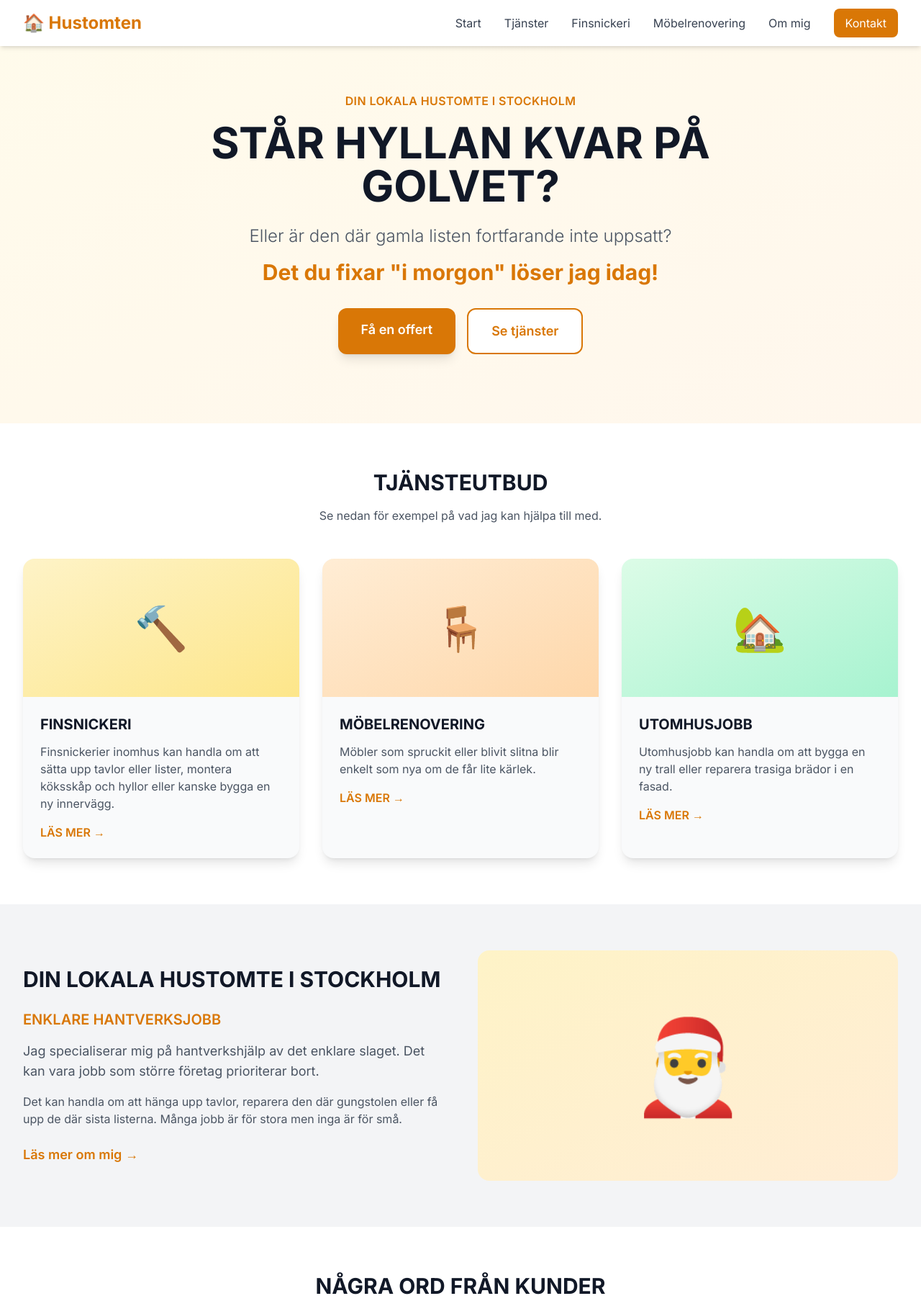
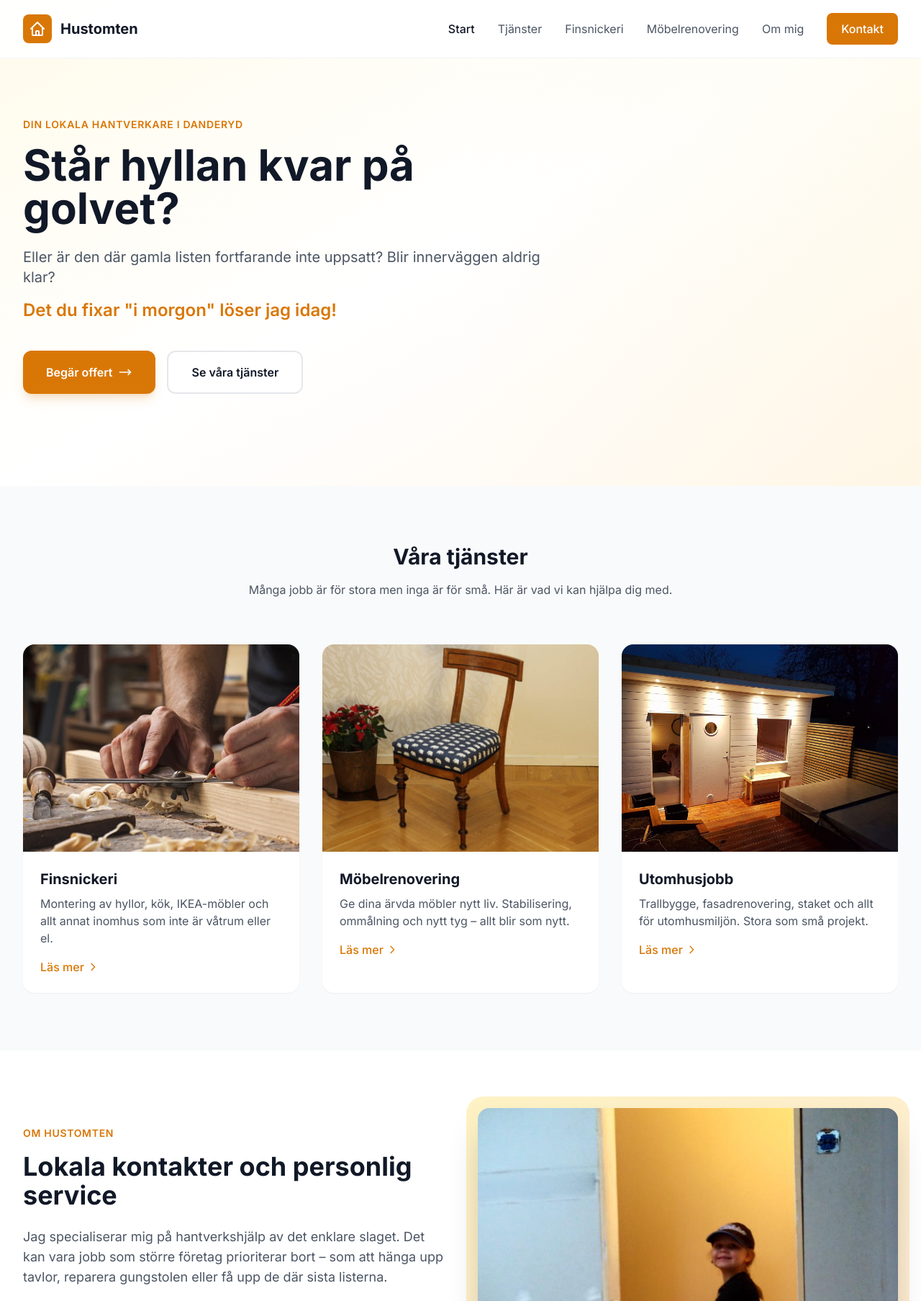
Before and after one commit to n3ovision/hustomten-danderyd, a plain HTML site: page modern-tailwind/index.html in a window 1280 px wide. Shown: the top 1807 px of the page at 72% size. Drawn offline with nearby package versions, Linux system fonts and the light colour scheme.

Commit message:
Professional redesign with real images

```diff
--- a/modern-tailwind/index.html
+++ b/modern-tailwind/index.html
@@ -3,182 +3,208 @@
 <head>
     <meta charset="UTF-8">
     <meta name="viewport" content="width=device-width, initial-scale=1.0">
-    <title>Hustomten Danderyd | Hantverkshelp</title>
+    <title>Hustomten Danderyd | Hantverkare för småjobb</title>
     <script src="https://cdn.tailwindcss.com"></script>
-    <link href="https://fonts.googleapis.com/css2?family=Inter:wght@300;400;600;700&display=swap" rel="stylesheet">
+    <link href="https://fonts.googleapis.com/css2?family=Inter:wght@300;400;500;600;700&display=swap" rel="stylesheet">
     <style>body { font-family: 'Inter', sans-serif; }</style>
 </head>
-<body class="bg-gray-50">
+<body class="bg-white text-gray-900">
     <!-- Navigation -->
-    <nav class="bg-white shadow-md fixed w-full z-50">
-        <div class="max-w-7xl mx-auto px-4 sm:px-6 lg:px-8">
-            <div class="flex justify-between h-16">
-                <div class="flex items-center">
-                    <a href="index.html" class="text-2xl font-bold text-amber-600">🏠 Hustomten</a>
-                </div>
-                <div class="hidden md:flex items-center space-x-8">
-                    <a href="index.html" class="text-gray-700 hover:text-amber-600 font-medium">Start</a>
-                    <a href="tjanster.html" class="text-gray-700 hover:text-amber-600 font-medium">Tjänster</a>
-                    <a href="finsnickeri.html" class="text-gray-700 hover:text-amber-600 font-medium">Finsnickeri</a>
-                    <a href="mobelrenovering.html" class="text-gray-700 hover:text-amber-600 font-medium">Möbelrenovering</a>
-                    <a href="om-mig.html" class="text-gray-700 hover:text-amber-600 font-medium">Om mig</a>
-                    <a href="kontakt.html" class="bg-amber-600 text-white px-4 py-2 rounded-lg hover:bg-amber-700 transition">Kontakt</a>
+    <nav class="fixed w-full bg-white/95 backdrop-blur-sm border-b border-gray-100 z-50">
+        <div class="max-w-7xl mx-auto px-6 lg:px-8">
+            <div class="flex justify-between items-center h-20">
+                <a href="index.html" class="flex items-center gap-3">
+                    <div class="w-10 h-10 bg-amber-600 rounded-lg flex items-center justify-center">
+                        <svg class="w-6 h-6 text-white" fill="none" stroke="currentColor" viewBox="0 0 24 24"><path stroke-linecap="round" stroke-linejoin="round" stroke-width="2" d="M3 12l2-2m0 0l7-7 7 7M5 10v10a1 1 0 001 1h3m10-11l2 2m-2-2v10a1 1 0 01-1 1h-3m-6 0a1 1 0 001-1v-4a1 1 0 011-1h2a1 1 0 011 1v4a1 1 0 001 1m-6 0h6"/></svg>
+                    </div>
+                    <span class="text-xl font-bold text-gray-900">Hustomten</span>
+                </a>
+                <div class="hidden md:flex items-center gap-8">
+                    <a href="index.html" class="text-gray-900 font-medium">Start</a>
+                    <a href="tjanster.html" class="text-gray-600 hover:text-gray-900 transition">Tjänster</a>
+                    <a href="finsnickeri.html" class="text-gray-600 hover:text-gray-900 transition">Finsnickeri</a>
+                    <a href="mobelrenovering.html" class="text-gray-600 hover:text-gray-900 transition">Möbelrenovering</a>
+                    <a href="om-mig.html" class="text-gray-600 hover:text-gray-900 transition">Om mig</a>
+                    <a href="kontakt.html" class="bg-amber-600 text-white px-5 py-2.5 rounded-lg font-medium hover:bg-amber-700 transition">Kontakt</a>
                 </div>
             </div>
         </div>
     </nav>
 
     <!-- Hero Section -->
-    <section class="pt-24 pb-16 md:pt-32 md:pb-24 bg-gradient-to-br from-amber-50 to-orange-50">
-        <div class="max-w-7xl mx-auto px-4 sm:px-6 lg:px-8">
-            <div class="text-center max-w-3xl mx-auto">
-                <p class="text-amber-600 font-semibold mb-4 tracking-wide">DIN LOKALA HUSTOMTE I STOCKHOLM</p>
-                <h1 class="text-4xl md:text-6xl font-bold text-gray-900 mb-6 leading-tight">
-                    STÅR HYLLAN KVAR PÅ GOLVET?
+    <section class="relative pt-32 pb-20 lg:pt-40 lg:pb-32 overflow-hidden">
+        <div class="absolute inset-0 bg-gradient-to-br from-amber-50 via-white to-orange-50"></div>
+        <div class="absolute top-0 right-0 w-1/2 h-full bg-gradient-to-l from-amber-100/20 to-transparent"></div>
+
+        <div class="relative max-w-7xl mx-auto px-6 lg:px-8">
+            <div class="max-w-3xl">
+                <span class="inline-block text-amber-600 font-semibold text-sm tracking-wider uppercase mb-4">Din lokala hantverkare i Danderyd</span>
+                <h1 class="text-5xl lg:text-6xl font-bold text-gray-900 leading-tight mb-6">
+                    Står hyllan kvar på golvet?
                 </h1>
-                <p class="text-xl md:text-2xl text-gray-600 mb-4 font-light">
-                    Eller är den där gamla listen fortfarande inte uppsatt?
+                <p class="text-xl text-gray-600 mb-4">
+                    Eller är den där gamla listen fortfarande inte uppsatt? Blir innerväggen aldrig klar?
                 </p>
-                <h2 class="text-2xl md:text-3xl font-bold text-amber-600 mb-8">
+                <p class="text-2xl font-semibold text-amber-600 mb-10">
                     Det du fixar "i morgon" löser jag idag!
-                </h2>
-                <div class="flex flex-col sm:flex-row gap-4 justify-center">
-                    <a href="kontakt.html" class="bg-amber-600 text-white px-8 py-4 rounded-xl text-lg font-semibold hover:bg-amber-700 transition shadow-lg">
-                        Få en offert
+                </p>
+                <div class="flex flex-col sm:flex-row gap-4">
+                    <a href="kontakt.html" class="inline-flex items-center justify-center bg-amber-600 text-white px-8 py-4 rounded-xl font-semibold hover:bg-amber-700 transition shadow-lg shadow-amber-600/20">
+                        Begär offert
+                        <svg class="w-5 h-5 ml-2" fill="none" stroke="currentColor" viewBox="0 0 24 24"><path stroke-linecap="round" stroke-linejoin="round" stroke-width="2" d="M17 8l4 4m0 0l-4 4m4-4H3"/></svg>
                     </a>
-                    <a href="tjanster.html" class="bg-white text-amber-600 border-2 border-amber-600 px-8 py-4 rounded-xl text-lg font-semibold hover:bg-amber-50 transition">
-                        Se tjänster
+                    <a href="tjanster.html" class="inline-flex items-center justify-center bg-white text-gray-900 border-2 border-gray-200 px-8 py-4 rounded-xl font-semibold hover:border-gray-300 transition">
+                        Se våra tjänster
                     </a>
                 </div>
             </div>
         </div>
     </section>
 
-    <!-- Services Preview -->
-    <section class="py-16 bg-white">
-        <div class="max-w-7xl mx-auto px-4 sm:px-6 lg:px-8">
-            <div class="text-center mb-12">
-                <h2 class="text-3xl font-bold text-gray-900 mb-4">TJÄNSTEUTBUD</h2>
-                <p class="text-gray-600">Se nedan för exempel på vad jag kan hjälpa till med.</p>
+    <!-- Services Grid -->
+    <section class="py-20 bg-gray-50">
+        <div class="max-w-7xl mx-auto px-6 lg:px-8">
+            <div class="text-center max-w-2xl mx-auto mb-16">
+                <h2 class="text-3xl font-bold text-gray-900 mb-4">Våra tjänster</h2>
+                <p class="text-gray-600">Många jobb är för stora men inga är för små. Här är vad vi kan hjälpa dig med.</p>
             </div>
 
             <div class="grid md:grid-cols-3 gap-8">
                 <!-- Finsnickeri -->
-                <div class="group bg-gray-50 rounded-2xl overflow-hidden shadow-lg hover:shadow-xl transition">
-                    <div class="h-48 bg-gradient-to-br from-amber-100 to-amber-200 flex items-center justify-center">
-                        <span class="text-6xl">🔨</span>
+                <a href="finsnickeri.html" class="group bg-white rounded-2xl overflow-hidden shadow-sm hover:shadow-xl transition">
+                    <div class="aspect-[4/3] overflow-hidden">
+                        <img src="images/carpenter.jpg" alt="Finsnickeri" class="w-full h-full object-cover group-hover:scale-105 transition duration-500">
                     </div>
                     <div class="p-6">
-                        <h3 class="text-xl font-bold text-gray-900 mb-3">FINSNICKERI</h3>
-                        <p class="text-gray-600 mb-4">Finsnickerier inomhus kan handla om att sätta upp tavlor eller lister, montera köksskåp och hyllor eller kanske bygga en ny innervägg.</p>
-                        <a href="finsnickeri.html" class="text-amber-600 font-semibold hover:text-amber-700">LÄS MER →</a>
+                        <h3 class="text-xl font-bold text-gray-900 mb-2">Finsnickeri</h3>
+                        <p class="text-gray-600 mb-4">Montering av hyllor, kök, IKEA-möbler och allt annat inomhus som inte är våtrum eller el.</p>
+                        <span class="text-amber-600 font-medium flex items-center">Läs mer <svg class="w-4 h-4 ml-1 group-hover:translate-x-1 transition" fill="none" stroke="currentColor" viewBox="0 0 24 24"><path stroke-linecap="round" stroke-linejoin="round" stroke-width="2" d="M9 5l7 7-7 7"/></svg></span>
                     </div>
-                </div>
+                </a>
 
                 <!-- Möbelrenovering -->
-                <div class="group bg-gray-50 rounded-2xl overflow-hidden shadow-lg hover:shadow-xl transition">
-                    <div class="h-48 bg-gradient-to-br from-orange-100 to-orange-200 flex items-center justify-center">
-                        <span class="text-6xl">🪑</span>
+                <a href="mobelrenovering.html" class="group bg-white rounded-2xl overflow-hidden shadow-sm hover:shadow-xl transition">
+                    <div class="aspect-[4/3] overflow-hidden">
+                        <img src="images/furniture-repair.jpg" alt="Möbelrenovering" class="w-full h-full object-cover group-hover:scale-105 transition duration-500">
                     </div>
                     <div class="p-6">
-                        <h3 class="text-xl font-bold text-gray-900 mb-3">MÖBELRENOVERING</h3>
-                        <p class="text-gray-600 mb-4">Möbler som spruckit eller blivit slitna blir enkelt som nya om de får lite kärlek.</p>
-                        <a href="mobelrenovering.html" class="text-amber-600 font-semibold hover:text-amber-700">LÄS MER →</a>
+                        <h3 class="text-xl font-bold text-gray-900 mb-2">Möbelrenovering</h3>
+                        <p class="text-gray-600 mb-4">Ge dina ärvda möbler nytt liv. Stabilisering, ommålning och nytt tyg – allt blir som nytt.</p>
+                        <span class="text-amber-600 font-medium flex items-center">Läs mer <svg class="w-4 h-4 ml-1 group-hover:translate-x-1 transition" fill="none" stroke="currentColor" viewBox="0 0 24 24"><path stroke-linecap="round" stroke-linejoin="round" stroke-width="2" d="M9 5l7 7-7 7"/></svg></span>
                     </div>
-                </div>
+                </a>
 
                 <!-- Utomhusjobb -->
-                <div class="group bg-gray-50 rounded-2xl overflow-hidden shadow-lg hover:shadow-xl transition">
-                    <div class="h-48 bg-gradient-to-br from-green-100 to-emerald-200 flex items-center justify-center">
-                        <span class="text-6xl">🏡</span>
+                <a href="utomhusjobb.html" class="group bg-white rounded-2xl overflow-hidden shadow-sm hover:shadow-xl transition">
+                    <div class="aspect-[4/3] overflow-hidden">
+                        <img src="images/outdoor-deck.jpg" alt="Utomhusjobb" class="w-full h-full object-cover group-hover:scale-105 transition duration-500">
                     </div>
                     <div class="p-6">
-                        <h3 class="text-xl font-bold text-gray-900 mb-3">UTOMHUSJOBB</h3>
-                        <p class="text-gray-600 mb-4">Utomhusjobb kan handla om att bygga en ny trall eller reparera trasiga brädor i en fasad.</p>
-                        <a href="utomhusjobb.html" class="text-amber-600 font-semibold hover:text-amber-700">LÄS MER →</a>
+                        <h3 class="text-xl font-bold text-gray-900 mb-2">Utomhusjobb</h3>
+                        <p class="text-gray-600 mb-4">Trallbygge, fasadrenovering, staket och allt för utomhusmiljön. Stora som små projekt.</p>
+                        <span class="text-amber-600 font-medium flex items-center">Läs mer <svg class="w-4 h-4 ml-1 group-hover:translate-x-1 transition" fill="none" stroke="currentColor" viewBox="0 0 24 24"><path stroke-linecap="round" stroke-linejoin="round" stroke-width="2" d="M9 5l7 7-7 7"/></svg></span>
                     </div>
-                </div>
+                </a>
             </div>
         </div>
     </section>
 
     <!-- About Section -->
-    <section class="py-16 bg-gray-100">
-        <div class="max-w-7xl mx-auto px-4 sm:px-6 lg:px-8">
-            <div class="grid md:grid-cols-2 gap-12 items-center">
+    <section class="py-20">
+        <div class="max-w-7xl mx-auto px-6 lg:px-8">
+            <div class="grid lg:grid-cols-2 gap-12 items-center">
                 <div>
-                    <h2 class="text-3xl font-bold text-gray-900 mb-6">DIN LOKALA HUSTOMTE I STOCKHOLM</h2>
-                    <h3 class="text-xl text-amber-600 font-semibold mb-4">ENKLARE HANTVERKSJOBB</h3>
-                    <p class="text-gray-600 mb-4 text-lg">
-                        Jag specialiserar mig på hantverkshjälp av det enklare slaget. Det kan vara jobb som större företag prioriterar bort.
+                    <span class="text-amber-600 font-semibold text-sm tracking-wider uppercase mb-4 block">Om Hustomten</span>
+                    <h2 class="text-3xl lg:text-4xl font-bold text-gray-900 mb-6">Lokala kontakter och personlig service</h2>
+                    <p class="text-gray-600 text-lg mb-6">
+                        Jag specialiserar mig på hantverkshjälp av det enklare slaget. Det kan vara jobb som större företag prioriterar bort – som att hänga upp tavlor, reparera gungstolen eller få upp de där sista listerna.
                     </p>
-                    <p class="text-gray-600 mb-6">
-                        Det kan handla om att hänga upp tavlor, reparera den där gungstolen eller få upp de där sista listerna. Många jobb är för stora men inga är för små.
+                    <p class="text-gray-600 text-lg mb-8">
+                        Tryggheten av lokala kontakter är viktigt. Därför bor jag i Danderyd där jag jobbar. Behöver du hjälp med kort varsel? Det går enkelt att planera in ett par timmars jobb.
                     </p>
-                    <a href="om-mig.html" class="text-amber-600 font-semibold hover:text-amber-700 text-lg">Läs mer om mig →</a>
+                    <a href="om-mig.html" class="text-amber-600 font-semibold hover:text-amber-700 transition">Lär känna mig bättre →</a>
                 </div>
-                <div class="bg-gradient-to-br from-amber-100 to-orange-100 rounded-2xl h-80 flex items-center justify-center">
-                    <span class="text-9xl">🎅</span>
+                <div class="relative">
+                    <div class="absolute -inset-4 bg-gradient-to-br from-amber-200 to-orange-200 rounded-3xl opacity-50"></div>
+                    <img src="images/interior-work.jpg" alt="Hantverkare i arbete" class="relative rounded-2xl shadow-2xl w-full aspect-[4/3] object-cover">
                 </div>
             </div>
         </div>
     </section>
 
     <!-- Testimonials -->
-    <section class="py-16 bg-white">
-        <div class="max-w-7xl mx-auto px-4 sm:px-6 lg:px-8">
-            <h2 class="text-3xl font-bold text-center text-gray-900 mb-12">NÅGRA ORD FRÅN KUNDER</h2>
-
+    <section class="py-20 bg-gray-900 text-white">
+        <div class="max-w-7xl mx-auto px-6 lg:px-8">
+            <h2 class="text-3xl font-bold text-center mb-16">Vad kunderna säger</h2>
             <div class="grid md:grid-cols-2 gap-8 max-w-4xl mx-auto">
-                <div class="bg-gray-50 p-8 rounded-2xl">
-                    <p class="text-2xl text-amber-600 mb-4">"</p>
-                    <p class="text-gray-700 text-lg mb-4 italic">"Äntligen kom hyllan upp" Så himla skönt att slippa onda ögat ifrån hyllan där på golvet..och tjatet ifrån min man.</p>
-                    <p class="text-amber-600 font-semibold">— Malin / Enebyberg</p>
-                </div>
-
-                <div class="bg-gray-50 p-8 rounded-2xl">
-                    <p class="text-2xl text-amber-600 mb-4">"</p>
-                    <p class="text-gray-700 text-lg mb-4 italic">"Fantastisk service" Mycket tacksam för att du fixade min sängram, trots fredagskväll. Äntligen slipper jag sova på golvet.</p>
-                    <p class="text-amber-600 font-semibold">— Fatima / Mörby</p>
-                </div>
+                <blockquote class="bg-gray-800 rounded-2xl p-8">
+                    <svg class="w-10 h-10 text-amber-500 mb-4" fill="currentColor" viewBox="0 0 24 24"><path d="M14.017 21v-7.391c0-5.704 3.731-9.57 8.983-10.609l.995 2.151c-2.432.917-3.995 3.638-3.995 5.849h4v10h-9.983zm-14.017 0v-7.391c0-5.704 3.748-9.57 9-10.609l.996 2.151c-2.433.917-3.996 3.638-3.996 5.849h3.983v10h-9.983z"/></svg>
+                    <p class="text-lg text-gray-300 mb-6">"Äntligen kom hyllan upp! Så himla skönt att slippa onda ögat ifrån hyllan där på golvet... och tjatet ifrån min man."</p>
+                    <footer class="text-amber-500 font-semibold">— Malin, Enebyberg</footer>
+                </blockquote>
+                <blockquote class="bg-gray-800 rounded-2xl p-8">
+                    <svg class="w-10 h-10 text-amber-500 mb-4" fill="currentColor" viewBox="0 0 24 24"><path d="M14.017 21v-7.391c0-5.704 3.731-9.57 8.983-10.609l.995 2.151c-2.432.917-3.995 3.638-3.995 5.849h4v10h-9.983zm-14.017 0v-7.391c0-5.704 3.748-9.57 9-10.609l.996 2.151c-2.433.917-3.996 3.638-3.996 5.849h3.983v10h-9.983z"/></svg>
+                    <p class="text-lg text-gray-300 mb-6">"Fantastisk service! Mycket tacksam för att du fixade min sängram, trots fredagskväll. Äntligen slipper jag sova på golvet."</p>
+                    <footer class="text-amber-500 font-semibold">— Fatima, Mörby</footer>
+                </blockquote>
             </div>
         </div>
     </section>
 
     <!-- CTA Section -->
-    <section class="py-16 bg-amber-600 text-white">
-        <div class="max-w-4xl mx-auto px-4 sm:px-6 lg:px-8 text-center">
-            <h2 class="text-3xl font-bold mb-6">Behöver du hjälp?</h2>
-            <p class="text-xl mb-8 text-amber-100">Inget jobb är för litet. Ring eller mejla så diskuterar vi ditt projekt!</p>
-            <a href="kontakt.html" class="bg-white text-amber-600 px-8 py-4 rounded-xl text-lg font-bold hover:bg-gray-100 transition shadow-lg">
-                Kontakta mig idag
-            </a>
+    <section class="py-20 bg-amber-600">
+        <div class="max-w-4xl mx-auto px-6 lg:px-8 text-center">
+            <h2 class="text-3xl font-bold text-white mb-4">Redo att komma igång?</h2>
+            <p class="text-xl text-amber-100 mb-8">Inget jobb är för litet. Ring eller mejla så diskuterar vi ditt projekt.</p>
+            <div class="flex flex-col sm:flex-row gap-4 justify-center">
+                <a href="tel:0706460659" class="inline-flex items-center justify-center bg-white text-amber-600 px-8 py-4 rounded-xl font-bold hover:bg-gray-100 transition">
+                    <svg class="w-5 h-5 mr-2" fill="none" stroke="currentColor" viewBox="0 0 24 24"><path stroke-linecap="round" stroke-linejoin="round" stroke-width="2" d="M3 5a2 2 0 012-2h3.28a1 1 0 01.948.684l1.498 4.493a1 1 0 01-.502 1.21l-2.257 1.13a11.042 11.042 0 005.516 5.516l1.13-2.257a1 1 0 011.21-.502l4.493 1.498a1 1 0 01.684.949V19a2 2 0 01-2 2h-1C9.716 21 3 14.284 3 6V5z"/></svg>
+                    070 646 06 59
+                </a>
+                <a href="kontakt.html" class="inline-flex items-center justify-center bg-amber-700 text-white px-8 py-4 rounded-xl font-bold hover:bg-amber-800 transition">
+                    Kontakta mig
+                </a>
+            </div>
         </div>
     </section>
 
     <!-- Footer -->
-    <footer class="bg-gray-900 text-gray-300 py-12">
-        <div class="max-w-7xl mx-auto px-4 sm:px-6 lg:px-8">
-            <div class="grid md:grid-cols-3 gap-8">
+    <footer class="bg-gray-950 text-gray-400 py-12 border-t border-gray-800">
+        <div class="max-w-7xl mx-auto px-6 lg:px-8">
+            <div class="grid md:grid-cols-4 gap-8">
                 <div>
-                    <h3 class="text-white text-xl font-bold mb-4">🏠 Hustomten</h3>
-                    <p class="text-gray-400">Din lokala hantverkare i Danderyd. Småjobb, stort engagemang!</p>
+                    <div class="flex items-center gap-3 mb-4">
+                        <div class="w-8 h-8 bg-amber-600 rounded-lg flex items-center justify-center">
+                            <svg class="w-5 h-5 text-white" fill="none" stroke="currentColor" viewBox="0 0 24 24"><path stroke-linecap="round" stroke-linejoin="round" stroke-width="2" d="M3 12l2-2m0 0l7-7 7 7M5 10v10a1 1 0 001 1h3m10-11l2 2m-2-2v10a1 1 0 01-1 1h-3m-6 0a1 1 0 001-1v-4a1 1 0 011-1h2a1 1 0 011 1v4a1 1 0 001 1m-6 0h6"/></svg>
+                        </div>
+                        <span class="text-lg font-bold text-white">Hustomten</span>
+                    </div>
+                    <p class="text-sm">Din lokala hantverkare i Danderyd för alla småjobb som aldrig blir gjorda.</p>
                 </div>
                 <div>
-                    <h4 class="text-white font-semibold mb-4">Länkar</h4>
-                    <ul class="space-y-2">
-                        <li><a href="index.html" class="hover:text-white transition">Start</a></li>
-                        <li><a href="tjanster.html" class="hover:text-white transition">Tjänster</a></li>
+                    <h4 class="text-white font-semibold mb-4">Tjänster</h4>
+                    <ul class="space-y-2 text-sm">
+                        <li><a href="finsnickeri.html" class="hover:text-white transition">Finsnickeri</a></li>
+                        <li><a href="mobelrenovering.html" class="hover:text-white transition">Möbelrenovering</a></li>
+                        <li><a href="utomhusjobb.html" class="hover:text-white transition">Utomhusjobb</a></li>
+                    </ul>
+                </div>
+                <div>
+                    <h4 class="text-white font-semibold mb-4">Företaget</h4>
+                    <ul class="space-y-2 text-sm">
+                        <li><a href="om-mig.html" class="hover:text-white transition">Om mig</a></li>
                         <li><a href="kontakt.html" class="hover:text-white transition">Kontakt</a></li>
                     </ul>
                 </div>
                 <div>
                     <h4 class="text-white font-semibold mb-4">Kontakt</h4>
-                    <p class="text-amber-500 mb-2">📞 070 646 06 59</p>
-                    <p class="text-gray-400">📍 Ridvägen 33, 182 39 Danderyd</p>
+                    <ul class="space-y-2 text-sm">
+                        <li class="flex items-center gap-2"><svg class="w-4 h-4 text-amber-500" fill="none" stroke="currentColor" viewBox="0 0 24 24"><path stroke-linecap="round" stroke-linejoin="round" stroke-width="2" d="M3 5a2 2 0 012-2h3.28a1 1 0 01.948.684l1.498 4.493a1 1 0 01-.502 1.21l-2.257 1.13a11.042 11.042 0 005.516 5.516l1.13-2.257a1 1 0 011.21-.502l4.493 1.498a1 1 0 01.684.949V19a2 2 0 01-2 2h-1C9.716 21 3 14.284 3 6V5z"/></svg> 070 646 06 59</li>
+                        <li class="flex items-center gap-2"><svg class="w-4 h-4 text-amber-500" fill="none" stroke="currentColor" viewBox="0 0 24 24"><path stroke-linecap="round" stroke-linejoin="round" stroke-width="2" d="M17.657 16.657L13.414 20.9a1.998 1.998 0 01-2.827 0l-4.244-4.243a8 8 0 1111.314 0z"/><path stroke-linecap="round" stroke-linejoin="round" stroke-width="2" d="M15 11a3 3 0 11-6 0 3 3 0 016 0z"/></svg> Ridvägen 33, Danderyd</li>
+                    </ul>
                 </div>
             </div>
-            <div class="border-t border-gray-800 mt-8 pt-8 text-center text-gray-500">
+            <div class="border-t border-gray-800 mt-12 pt-8 text-sm text-center">
                 <p>&copy; 2024 Hustomten Danderyd. Alla rättigheter.</p>
             </div>
         </div>
```
Also changed, not shown: modern-tailwind/images/carpenter.jpg (added), modern-tailwind/images/furniture-after.jpg (added), modern-tailwind/images/furniture-repair.jpg (added), modern-tailwind/images/interior-work.jpg (added), modern-tailwind/images/outdoor-deck.jpg (added), modern-tailwind/images/outdoor-fence.jpg (added), 1 other file.
